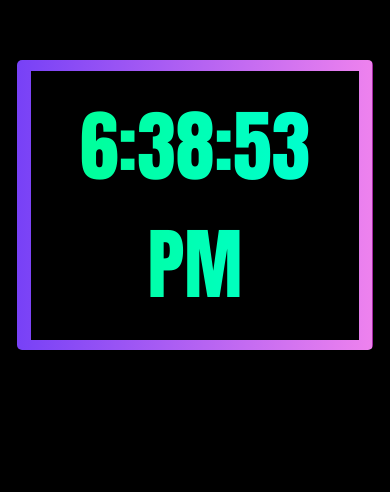
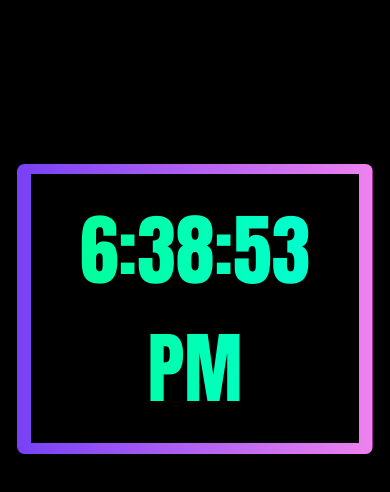
Before and after one commit to KostasKilda/digitalClock, a plain HTML site: page index.html in a window 390 px wide. Shown: the part 182-674 px from the top of the page. Drawn offline with Linux system fonts and the light colour scheme.

Commit message:
Updated mobile display

```diff
--- a/style.css
+++ b/style.css
@@ -50,11 +50,11 @@ body{
         display: flex;
         justify-content: center;
         align-items: center;
-        margin: 60vw 0 0 0;
+        margin: 40vh 0 60vh 0;
         position:unset;
         width: 95%;
         height: 100%;
-        border-radius: 5px;
+        border-radius: 7.5px;
     }
 
     .innerBorder{
```
